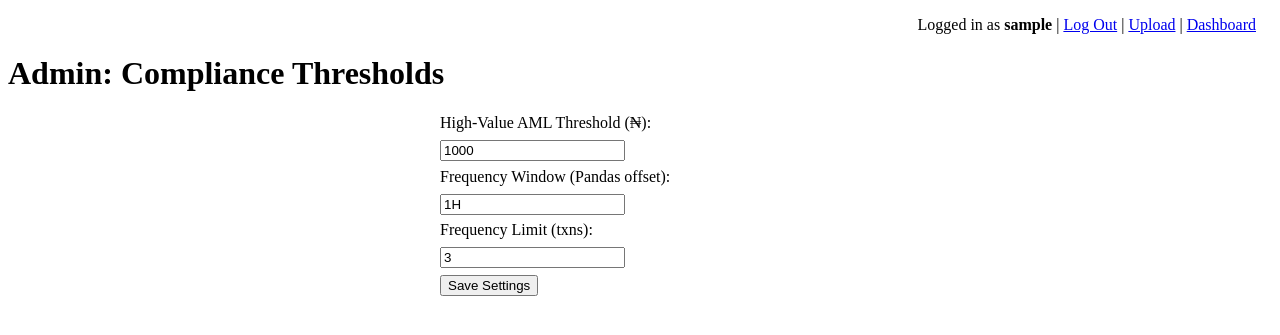
After one commit to sgollor/compliance_mvp, a Flask app: page /settings in a window 1280 px wide. The commit adds this page. Shown: the top 335 px of the page. Run offline with Flask 3, Linux system fonts and the light colour scheme; the visitor is signed in with stand-in values (Sample User, id 1).

Commit message:
Add admin settings page for compliance thresholds

```diff
--- a/app.py
+++ b/app.py
@@ -20,6 +20,15 @@ from flask import session # To store data across requests
 from flask import send_file # To send files back to the user (if needed later)
 
 from functools import wraps # For creating decorators to protect routes
+
+# -------------------------------------------------------------------
+# In‐memory configuration for all compliance thresholds
+thresholds = {
+    'high_value': 1000,    # txn_amount above this - AML alert
+    'frequency_window': '1H',  # rolling window size for frequency rule
+    'frequency_limit': 3       # txn count in window that triggers alert
+}
+# -------------------------------------------------------------------
 
 # MVP user store: username { password, role }
 USERS = {
@@ -214,7 +223,7 @@ def upload_file():
 
             # Task 2.2: Implement AML rule: flag txn > threshold
             # Define your high-value threshold
-            HIGH_VALUE_THRESHOLD = 1000  # e.g., ₦1,000
+            HIGH_VALUE_THRESHOLD = thresholds['high_value']
 
             # Create a new column 'aml_flag' based on txn_amount
             # If amount > threshold → "ALERT", else → "OK"
@@ -234,16 +243,19 @@ def upload_file():
             df.set_index('txn_time', inplace=True)
 
             # For each agent, count how many txns in the past 1 hour
+            window = thresholds['frequency_window']
+            limit  = thresholds['frequency_limit']
+
             df['txns_last_hour'] = (
                 df.groupby('agent_id')['agent_id']  # group by agent
-                    .rolling('1h')                    # look back 1 hour
+                    .rolling(window)                    # look back 1 hour
                     .count()                          # count rows
                 .reset_index(level=0, drop=True)  # align result back to df
             )
 
             # Flag as ALERT if count ≥3, else OK
             df['frequency_flag'] = df['txns_last_hour'].apply(
-                lambda cnt: 'ALERT' if cnt >= 3 else 'OK'
+                lambda cnt: 'ALERT' if cnt >= limit else 'OK'
             )
 
             # Restore txn_time from index (if needed later as a column)
@@ -328,5 +340,39 @@ def download_report():
         download_name='agent_summary.csv'         # suggested filename
     )
 
+# EPIC 4: Task 4.3: Admin‐only Threshold Settings
+@app.route('/settings', methods=['GET','POST'])
+@login_required
+@role_required('admin')
+def settings():
+    error = None
+
+    if request.method == 'POST':
+        try:
+            # Pull and coerce from form
+            hv = int(request.form['high_value'])
+            fw = request.form['frequency_window'].strip()
+            fl = int(request.form['frequency_limit'])
+
+            # Basic validation
+            if hv <= 0 or fl <= 0:
+                raise ValueError("Thresholds must be positive")
+
+            # Persist into our global store
+            thresholds['high_value']       = hv
+            thresholds['frequency_window'] = fw
+            thresholds['frequency_limit']  = fl
+
+            return redirect(url_for('settings'))  # PRG: refresh to GET
+
+        except Exception as e:
+            error = f"Invalid input: {e}"
+
+    # On GET (or invalid POST), render the form with current values
+    return render_template('settings.html',
+                           thresholds=thresholds,
+                           error=error)
+
+
 if __name__ == '__main__':
     app.run(debug=True)
--- a/templates/dashboard.html
+++ b/templates/dashboard.html
@@ -24,6 +24,8 @@
   <div class="navbar">
         Logged in as <strong>{{ session.user }}</strong> |
         <a href="{{ url_for('logout') }}">Log Out</a>
+        | <a href="{{ url_for('settings') }}">Settings</a>
+        | <a href="{{ url_for('dashboard') }}">Dashboard</a>
     </div>
   <h1>Agent Risk Dashboard</h1>
   <table>
--- /dev/null
+++ b/templates/settings.html
@@ -0,0 +1,46 @@
+<!DOCTYPE html>
+<html lang="en">
+<head>
+  <meta charset="UTF-8">
+  <meta name="viewport" content="width=device-width, initial-scale=1">
+  <title>Threshold Settings</title>
+  <style>
+    .navbar { text-align: right; margin: 1em; }
+    form { max-width: 400px; margin: auto; }
+    label, input { display: block; margin-bottom: 0.5em; }
+    .error { color: red; }
+  </style>
+</head>
+<body>
+
+  <div class="navbar">
+    Logged in as <strong>{{ session.user }}</strong> |
+    <a href="{{ url_for('logout') }}">Log Out</a> |
+    <a href="{{ url_for('home') }}">Upload</a> |
+    <a href="{{ url_for('dashboard') }}">Dashboard</a>
+  </div>
+
+  <h1>Admin: Compliance Thresholds</h1>
+
+  {% if error %}
+    <p class="error">{{ error }}</p>
+  {% endif %}
+
+  <form method="post">
+    <label for="high_value">High‐Value AML Threshold (₦):</label>
+    <input id="high_value" name="high_value" type="number"
+           value="{{ thresholds.high_value }}" required min="1">
+
+    <label for="frequency_window">Frequency Window (Pandas offset):</label>
+    <input id="frequency_window" name="frequency_window" type="text"
+           value="{{ thresholds.frequency_window }}" required>
+
+    <label for="frequency_limit">Frequency Limit (txns):</label>
+    <input id="frequency_limit" name="frequency_limit" type="number"
+           value="{{ thresholds.frequency_limit }}" required min="1">
+
+    <button type="submit">Save Settings</button>
+  </form>
+
+</body>
+</html>
--- a/templates/upload.html
+++ b/templates/upload.html
@@ -16,6 +16,8 @@
     <div class="navbar">
         Logged in as <strong>{{ session.user }}</strong> |
         <a href="{{ url_for('logout') }}">Log Out</a>
+        | <a href="{{ url_for('settings') }}">Settings</a>
+        | <a href="{{ url_for('dashboard') }}">Dashboard</a>
     </div>
     <h1>Upload Agent Compliance Data (CSV)</h1>
     <form action="/upload" method="post" enctype="multipart/form-data">
```
